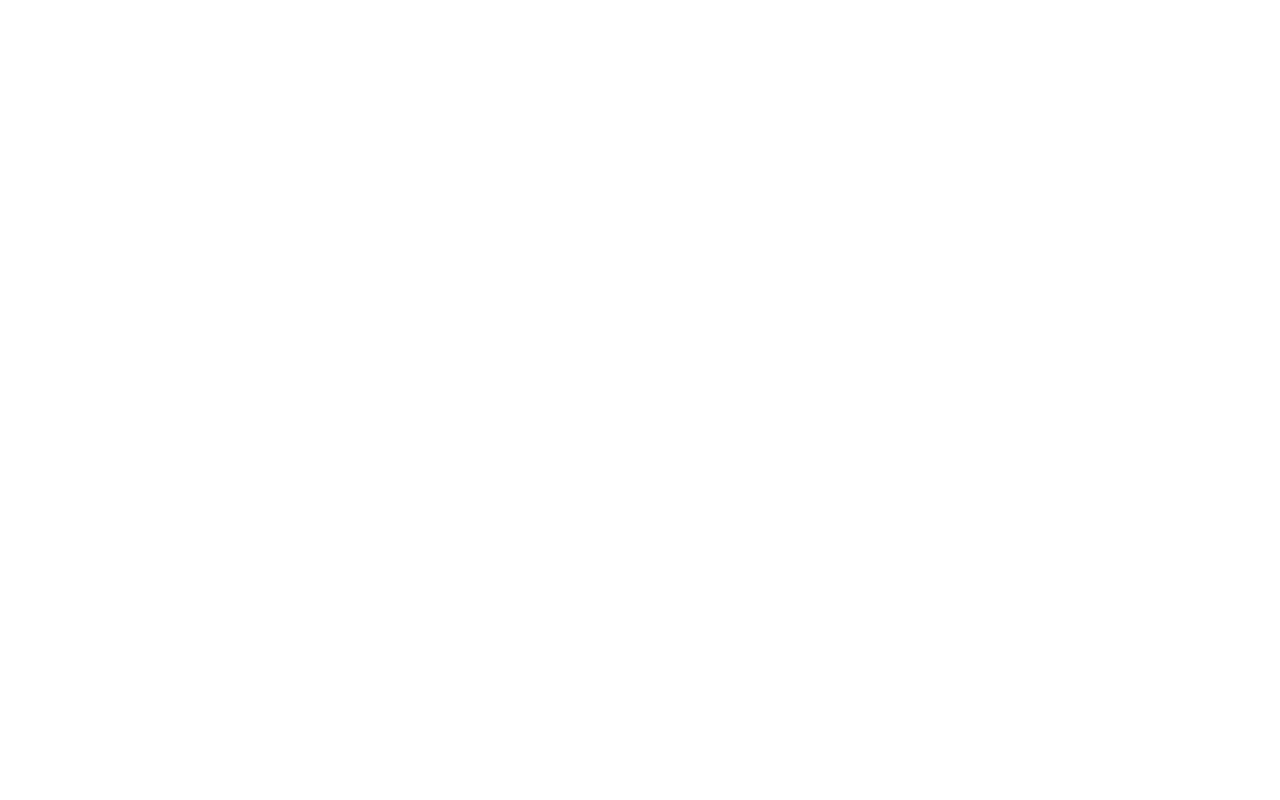
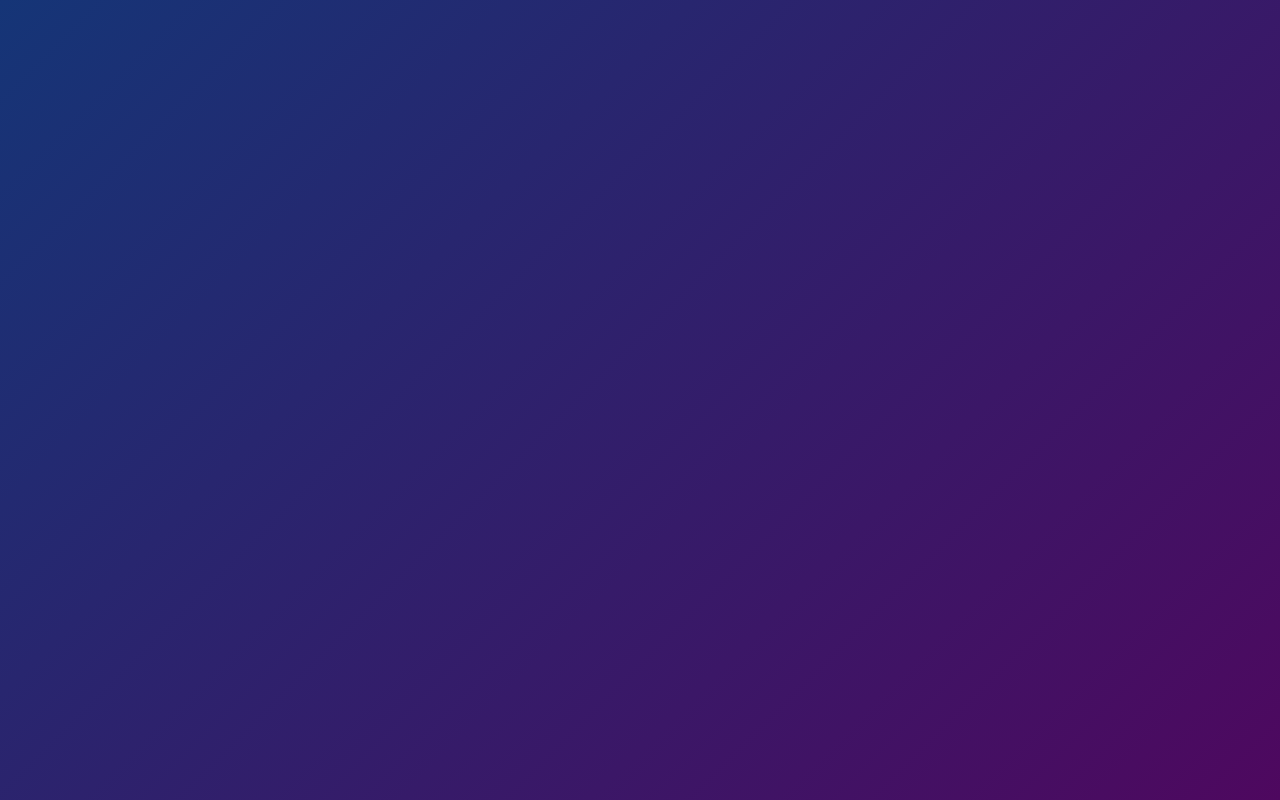
Before and after one commit to ericphamm/To-Do-List, a plain HTML site: page index.html in a window 1280 px wide. Drawn offline with Linux system fonts and the light colour scheme.

Commit message:
style.css

```diff
--- a/style.css
+++ b/style.css
@@ -4,3 +4,9 @@
 	font-family: 'Roboto', sans-serif;
 	box-sizing: border-box;
 }
+.container{
+	width: 100%;
+	min-height: 100vh;
+	background: linear-gradient(135deg, #153577, #4e085f);
+	padding: 10px;
+}
```
